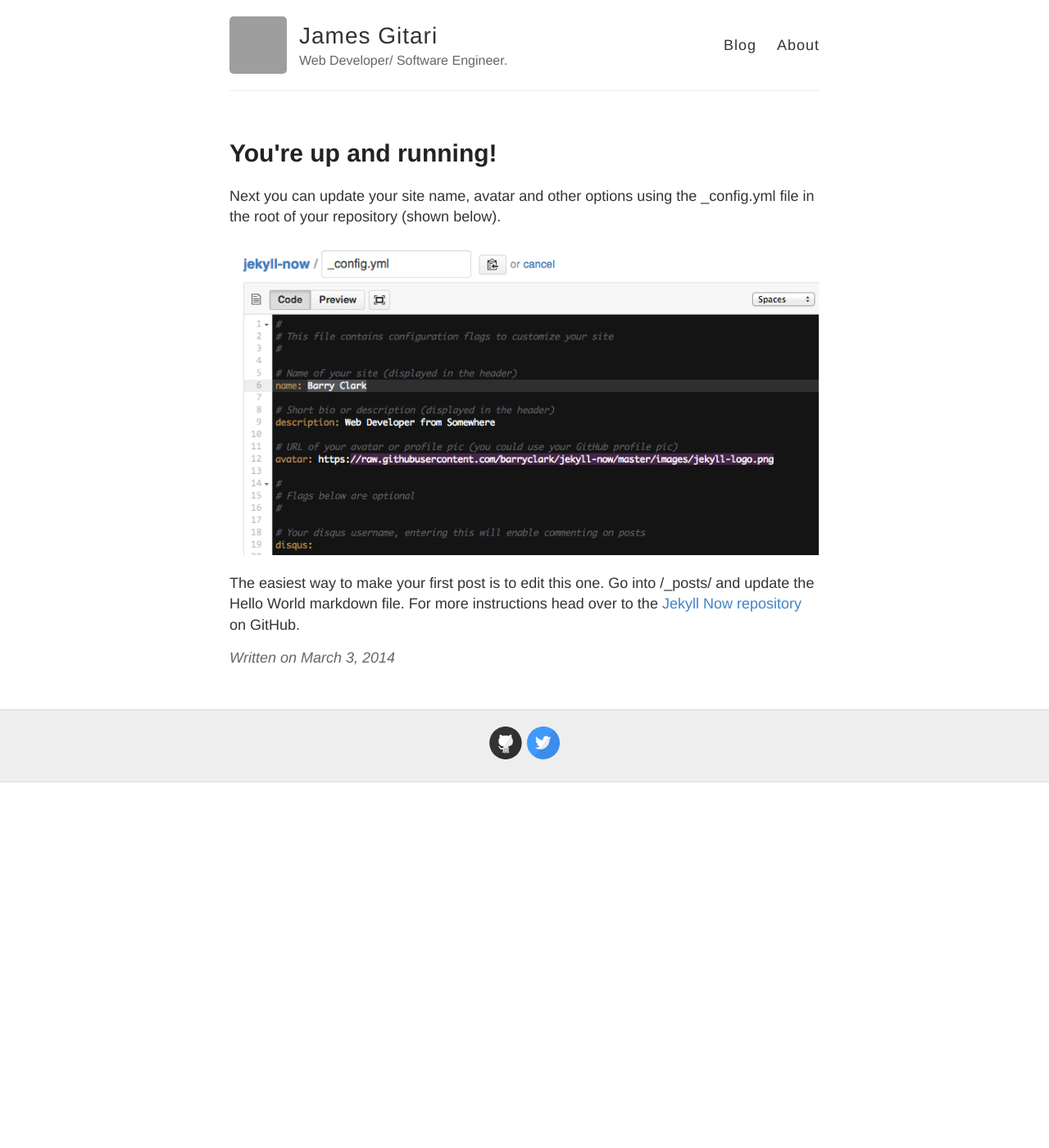
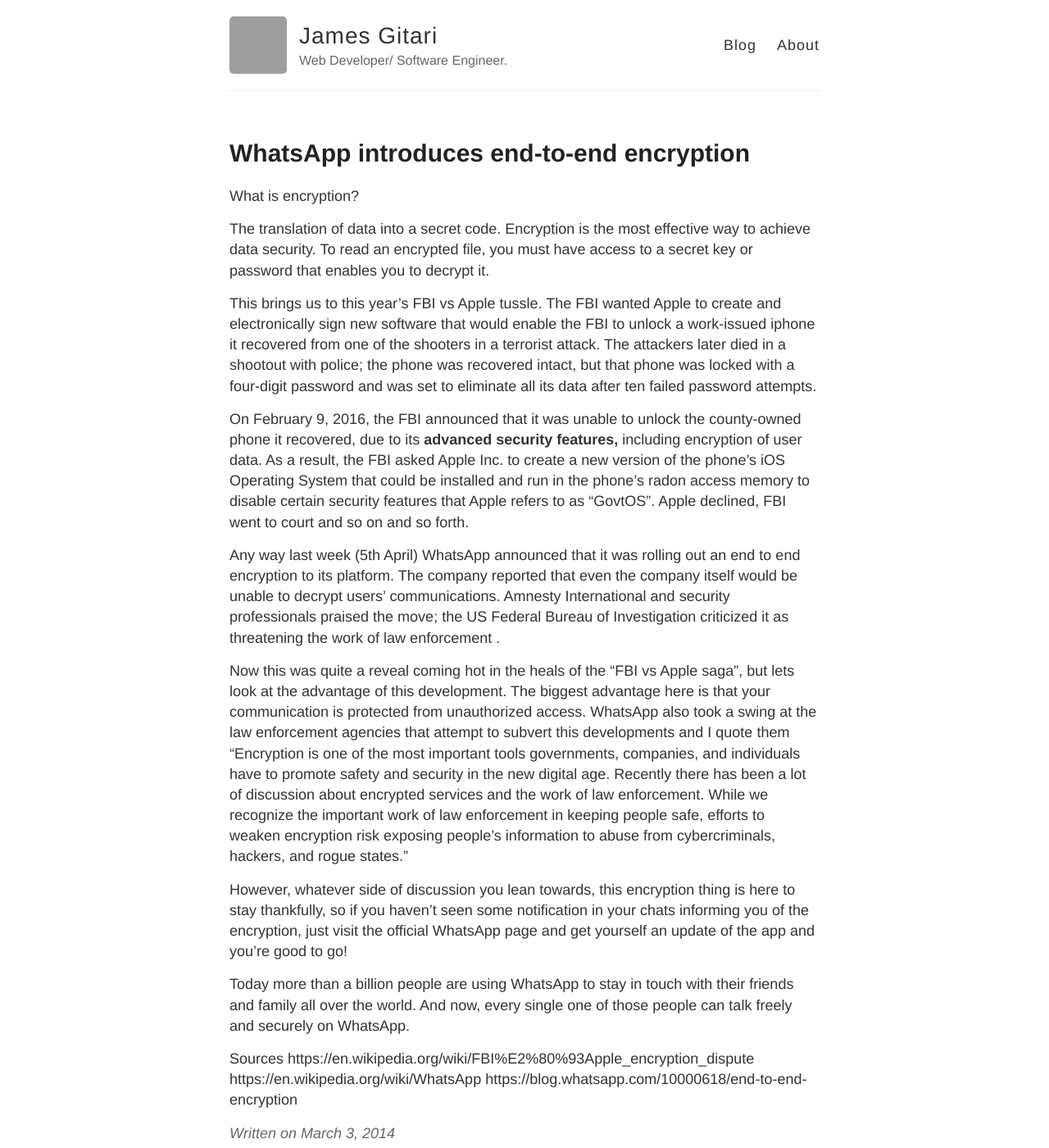
Before and after one commit to gitalry/blog, a Jekyll site: the page built from _posts/2014-3-3-Hello-World.md, in a window 1280 px wide and 1400 px high. Shown: the whole window at 82% size. Built offline with Jekyll 4.4.1, drawn with Linux system fonts in a browser that asks for light colours; grey boxes are pictures that could not be loaded.

Commit message:
first post on encryption

```diff
--- a/_posts/2014-3-3-Hello-World.md
+++ b/_posts/2014-3-3-Hello-World.md
@@ -1,10 +1,26 @@
 ---
 layout: post
-title: You're up and running!
+title: WhatsApp introduces end-to-end encryption
 ---
 
-Next you can update your site name, avatar and other options using the _config.yml file in the root of your repository (shown below).
 
-![_config.yml]({{ site.baseurl }}/images/config.png)
+What is encryption?
 
-The easiest way to make your first post is to edit this one. Go into /_posts/ and update the Hello World markdown file. For more instructions head over to the [Jekyll Now repository](https://github.com/barryclark/jekyll-now) on GitHub.
+The translation of data into a secret code. Encryption is the most effective way to achieve data security. To read an encrypted file, you must have access to a secret key or password that enables you to decrypt it.
+
+This brings us to this year's FBI vs Apple tussle. The FBI wanted Apple to create and electronically sign new software that would enable the FBI to unlock a work-issued iphone it recovered from one of the shooters in a terrorist attack. The attackers later died in a shootout with police; the phone was recovered intact, but that phone was locked with a four-digit password and was set to eliminate all its data after ten failed password attempts.
+
+On February 9, 2016, the FBI announced that it was unable to unlock the county-owned phone it recovered, due to its **advanced security features,** including encryption of user data. As a result, the FBI asked Apple Inc. to create a new version of the phone's iOS Operating System that could be installed and run in the phone's radon access memory to disable certain security features that Apple refers to as "GovtOS". Apple declined, FBI went to court and so on and so forth.
+
+Any way last week (5th April) WhatsApp announced that it was rolling out an end to end encryption to its platform. The company reported that even the company itself would be unable to decrypt users' communications. Amnesty International and security professionals praised the move; the US Federal Bureau of Investigation criticized it as threatening the work of law enforcement .
+
+Now this was quite a reveal coming hot in the heals of the “FBI vs Apple saga”, but lets look at the advantage of this development. The biggest advantage here is that your communication is protected from unauthorized access. WhatsApp also took a swing at the law enforcement agencies that attempt to subvert this developments and I quote them “Encryption is one of the most important tools governments, companies, and individuals have to promote safety and security in the new digital age. Recently there has been a lot of discussion about encrypted services and the work of law enforcement. While we recognize the important work of law enforcement in keeping people safe, efforts to weaken encryption risk exposing people's information to abuse from cybercriminals, hackers, and rogue states.”
+
+However, whatever side of discussion you lean towards, this encryption thing is here to stay thankfully, so if you haven't seen some notification in your chats informing you of the encryption, just visit the official WhatsApp page and get yourself an update of the app and you're good to go!
+
+Today more than a billion people are using WhatsApp to stay in touch with their friends and family all over the world. And now, every single one of those people can talk freely and securely on WhatsApp.
+
+Sources
+https://en.wikipedia.org/wiki/FBI%E2%80%93Apple_encryption_dispute
+https://en.wikipedia.org/wiki/WhatsApp
+https://blog.whatsapp.com/10000618/end-to-end-encryption
```
Also changed, not shown: 1 other file.
